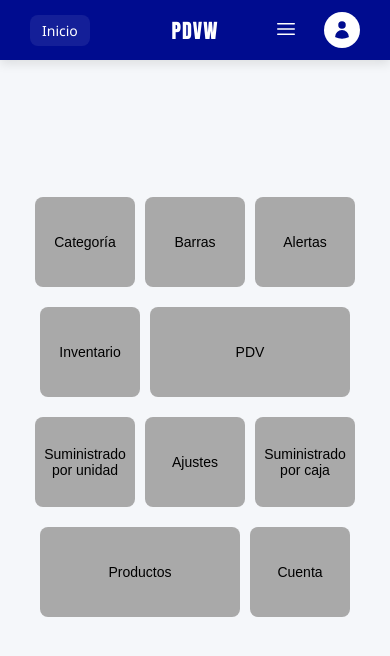
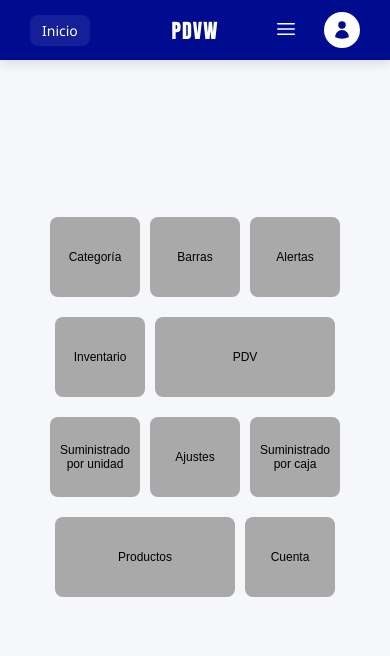
Before and after one commit to jjcm296/PDVMWeb, a React (Create React App) app in the folder frontend/: page / in a window 390 px wide. Shown: the top 656 px of the page. Built offline with nearby package versions, Linux system fonts and the light colour scheme.

Commit message:
feat: aplicar diseño responsivo a la pantalla de Menú Principal

```diff
--- a/frontend/src/componenst/menuPrincipal/MenuPrincipal.css
+++ b/frontend/src/componenst/menuPrincipal/MenuPrincipal.css
@@ -26,6 +26,5 @@
 
     .contenedor {
         gap: 10px;
-        justify-content: center;
     }
 }
--- a/frontend/src/componenst/menuPrincipal/components/MenuButton.css
+++ b/frontend/src/componenst/menuPrincipal/components/MenuButton.css
@@ -1,4 +1,3 @@
-/* MenuButton.css */
 .menu-button {
     background-color: darkgrey;
     border-radius: 8px;
@@ -23,7 +22,7 @@
     box-shadow: 0px 4px 15px rgba(0, 0, 0, 0.2);
 }
 
-/* Responsive for mobile */
+/* 100% responsive */
 @media (max-width: 768px) {
     .menu-button {
         width: 100px;
@@ -35,3 +34,15 @@
         width: 200px;
     }
 }
+
+@media (max-width: 480px) {
+    .menu-button {
+        width: 90px;
+        height: 80px;
+        font-size: 12px;
+    }
+
+    .menu-button.full-width {
+        width: 180px;
+    }
+}
```
Also changed, not shown: frontend/src/componenst/menuPrincipal/MenuPrincipal.jsx (line endings or trailing spaces).
